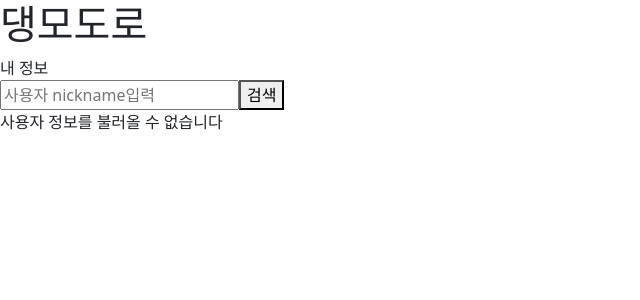
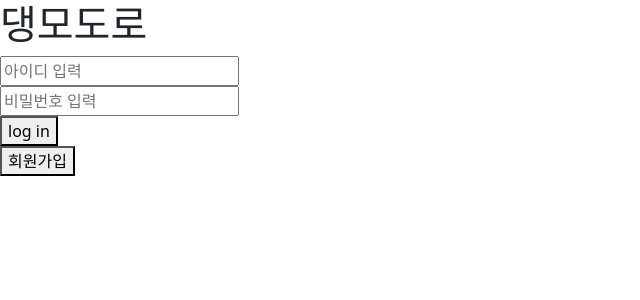
Before and after one commit to hae-min/oss-teamproject, a React (Create React App) app: page / in a window 1280 px wide. Shown: the top 300 px of the page, without its empty margins (0-640 px from the left). Built offline with nearby package versions, Linux system fonts and the light colour scheme; no server answers.

Commit message:
origin 수정

```diff
--- a/src/App.js
+++ b/src/App.js
@@ -8,9 +8,9 @@ function App() {
   return (
     <Router>
       <Routes>
-        <Route path="/" element={<Profile />} />
-        <Route path="/profile" element={<Home />} />
-        <Route path="/login" element={<Login />} />
+        <Route path="/" element={<Login />} />
+        <Route path="/profile" element={<Profile />} />
+        <Route path="/login" element={<Home />} />
         <Route path="/join" element={<Join />} />
       </Routes>
     </Router>
--- a/src/Login.js
+++ b/src/Login.js
@@ -12,35 +12,22 @@ function Login(){
         setLoading(true);
 
         try {
-            const response = await fetch('https://68db330123ebc87faa323a7c.mockapi.io/userinfo', {
-                method: 'POST',
-                headers: {
-                    'Content-Type': 'application/json',
-                },
-                body: JSON.stringify({
-                    id: id,
-                    password: password
-                })
-            });
+            const response = await fetch('https://68db330123ebc87faa323a7c.mockapi.io/userinfo');
 
-            const data = await response.json();
+            if (!response.ok) {
+                throw new Error('서버 응답 오류');
+            }
 
-            if (response.ok) {
-                // 로그인 성공
-                console.log('로그인 성공!', data);
+            const users = await response.json();
+            const user = users.find(u => u.userid === id && u.password === password);
 
-                // 토큰이 있다면 저장 (예시)
-                if (data.token) {
-                    sessionStorage.setItem('authToken', data.token);
-                }
-
-                // 로그인 후 페이지 이동 (React Router 사용 시)
-                // navigate('/dashboard');
-
+            if (user) {
+                console.log('로그인 성공!', user);
+                sessionStorage.setItem('userId', user.userid);
+                sessionStorage.setItem('userName', user.nickname || user.userid);
                 alert('로그인 성공!');
             } else {
-                // 로그인 실패
-                setError(data.message || '아이디 또는 비밀번호가 올바르지 않습니다.');
+                setError('아이디 또는 비밀번호가 올바르지 않습니다.');
             }
         } catch (err) {
             console.error('로그인 에러:', err);
@@ -48,6 +35,10 @@ function Login(){
         } finally {
             setLoading(false);
         }
+    };
+
+    const handleSignupClick = () => {
+        window.location.href = '/join';
     };
 
     return(
@@ -89,32 +80,15 @@ function Login(){
                 </button>
             </form>
 
-            <button type="button" className="login_join_button">회원가입</button>
+            <button
+                type="button"
+                className="login_join_button"
+                onClick={handleSignupClick}
+            >
+                회원가입
+            </button>
         </div>
     );
 }
 
 export default Login;
-
-/*function Login(){
-    return(
-        <div>
-            <h1>댕모도로</h1>
-            <form>
-                <div className="login_info">
-                    <input type="text" name="id" className="id" placeholder="아이디 입력"></input>
-                </div>
-
-                <div className="login_info">
-                    <input type="text" name="password" className="password" placeholder="비밀번호 입력"></input>
-                </div>
-
-                <button type="submit" className="login_button">log in</button>
-            </form>
-
-            <button type="submit" className="login_join_button">회원가입</button>
-        </div>
-    );
-}
-
-export default Login;*/
```
Also changed, not shown: src/Profile.js (+0 -29 lines).
